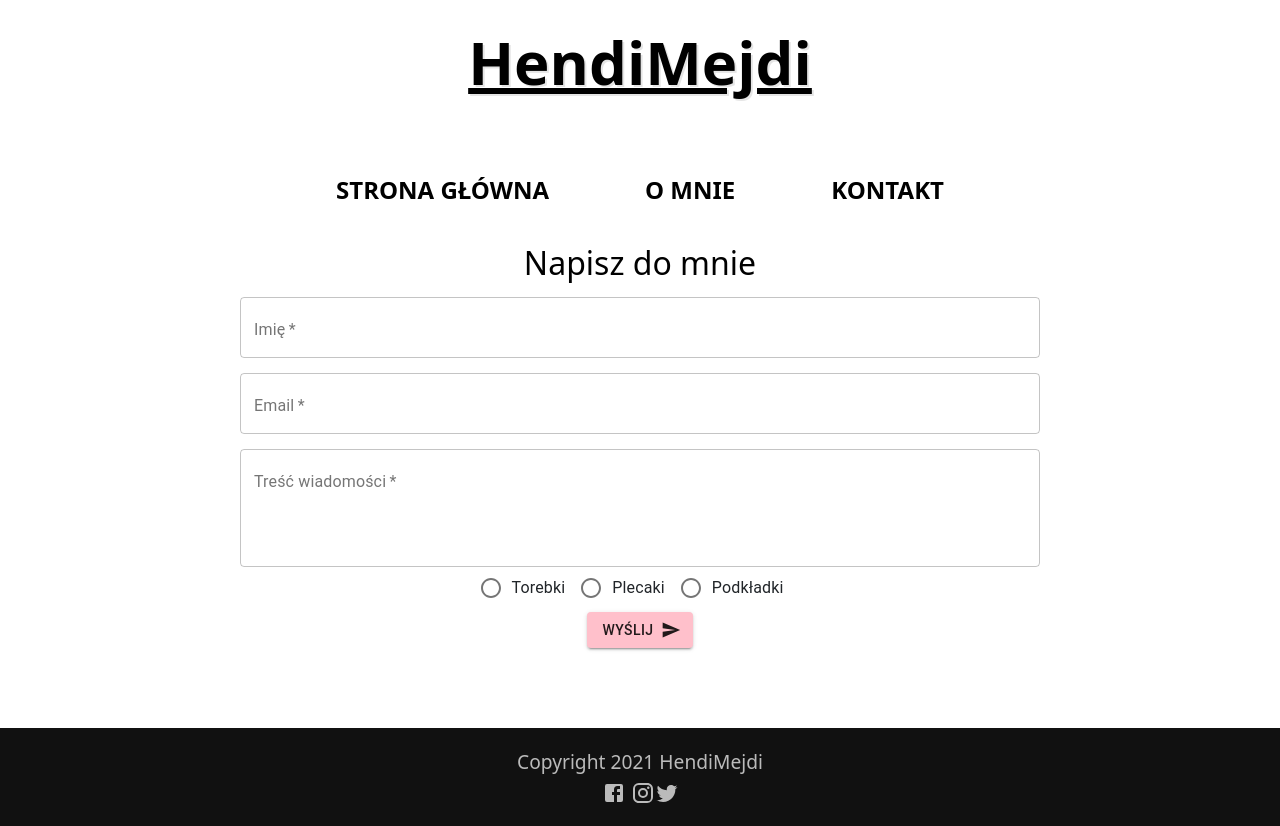
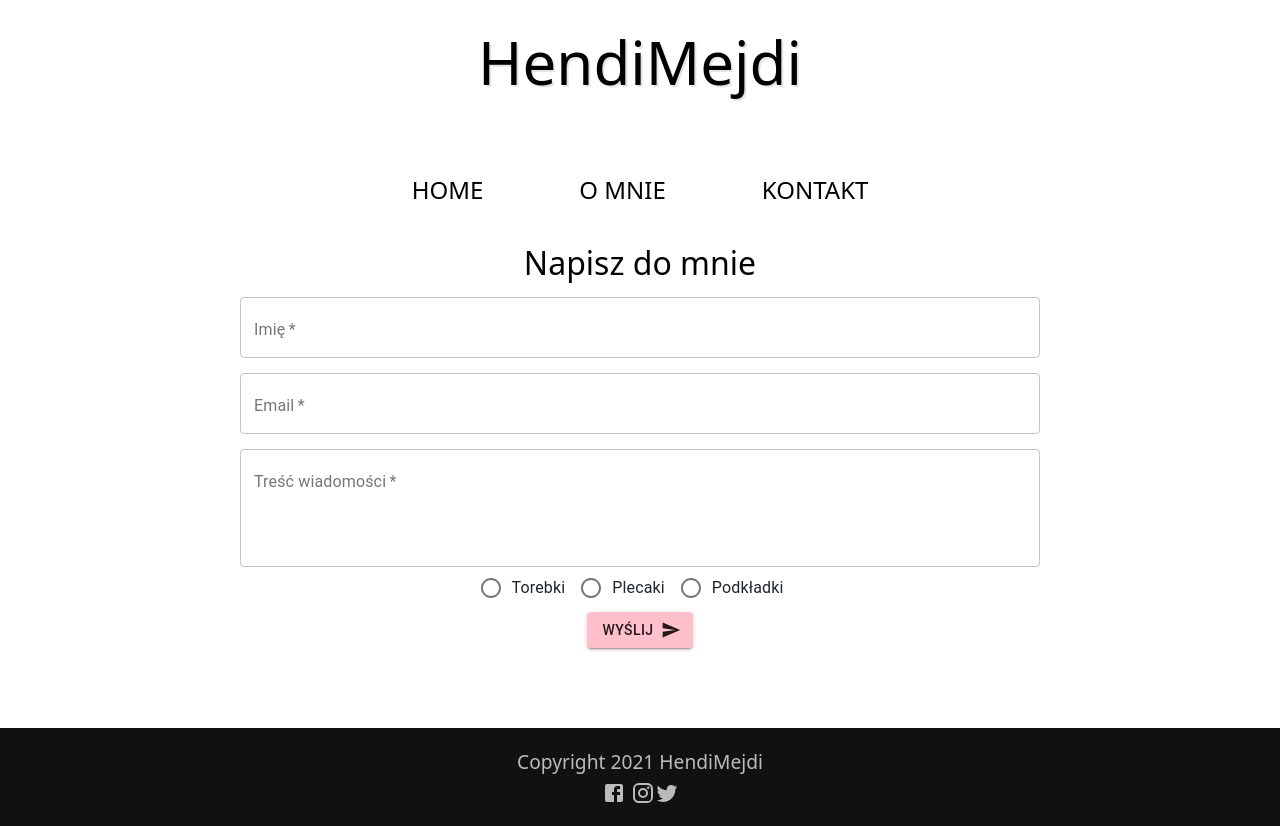
Before and after one commit to Piotr-Zacharski/hendimejdinc, a Next.js app: page /contact in a window 1280 px wide. Built offline with nearby package versions, Linux system fonts and the light colour scheme.

Commit message:
New fonts and layout

```diff
--- a/components/CardTwo.js
+++ b/components/CardTwo.js
@@ -42,11 +42,11 @@ export default function CardTwo({ product }) {
                 </Typography>
               </CardContent>
             </CardActionArea>
-            <CardActions>
+            {/* <CardActions>
               <Button size="small" color="primary">
-              <Link href={'/products/' + slug}><a className="desc">Zobacz więcej</a></Link>
+              <Link href={'/products/' + slug}><a className="desc">Do koszyka</a></Link>
               </Button>
-            </CardActions>
+            </CardActions> */}
           </Card>
   );
 }
--- a/components/Layout.js
+++ b/components/Layout.js
@@ -25,7 +25,7 @@ export default function Layout({ children }) {
                                 <span className="social-tweet"><Link href="/"><TwitterIcon /></Link></span>
                             </footer>
             <style jsx>{`
-            font-family: 'Lato';
+            font-family: 'Poppins';
             .social-fb:hover, .social-inst:hover, .social-tweet:hover {
                 color: lightpink;
                 cursor: pointer;
--- a/components/Nav.js
+++ b/components/Nav.js
@@ -17,7 +17,7 @@ margin: 0 auto;
     justify-content: center;
     position: relative;
     text-transform: uppercase;
-    font-weight: 700;
+    font-weight: 500;
     font-size: 1em;
     background: none;
     border: 0;
@@ -62,18 +62,18 @@ margin: 0 auto;
       }
     }
   }
-  @media (max-width: 1300px) {
-    // border-top: 1px solid lightgray;
-    width: 100%;
-    justify-content: center;
-    font-size: 1.5rem;
-  }
+  // @media (max-width: 1300px) {
+  //   // border-top: 1px solid lightgray;
+  //   width: 100%;
+  //   justify-content: center;
+  //   font-size: 1.5rem;
+  // }
 `;
 
 export default function Nav() {
     return(
         <NavStyles >
-            <Link  exact href="/">Strona Główna</Link>
+            <Link  exact href="/">Home</Link>
             <Link  href="/about">O mnie</Link>
             <Link  href="/contact">Kontakt</Link>
         </NavStyles>
--- a/styles/globals.css
+++ b/styles/globals.css
@@ -1,8 +1,9 @@
-@import url('https://fonts.googleapis.com/css2?family=Lato:ital,wght@0,100;0,300;0,400;0,700;0,900;1,100;1,300;1,400;1,700;1,900&display=swap');
+/* @import url('https://fonts.googleapis.com/css2?family=Lato:ital,wght@0,100;0,300;0,400;0,700;0,900;1,100;1,300;1,400;1,700;1,900&display=swap'); */
+@import url('https://fonts.googleapis.com/css2?family=Poppins:ital,wght@0,100;0,200;0,300;0,400;0,500;0,600;0,700;0,800;0,900;1,100;1,200;1,300;1,400;1,500;1,600;1,700;1,800;1,900&display=swap');
 body {
   background: white;
   margin: 0;
-  font-family: 'Lato';
+  font-family: 'Poppins';
   font-size: 1.5em;
 }
 .layout {
@@ -25,6 +26,7 @@ header {
 }
 header a {
     display: inline;
+    text-decoration: none;
     line-height: 1.3;
     font-size: 2rem;
     font-weight: bold;
@@ -50,12 +52,13 @@ header span {
 }
 header .intro {
   font-size: 1.5em;
-  font-weight: 800;
+  font-weight: 400;
   display: flex;
   align-items: center;
   text-align: center;
   margin: 0 auto;
   justify-content: center;
+  width: 400px;
 }
 footer {
   background: #111;
@@ -100,6 +103,7 @@ footer {
   color: black;
   text-align: center;
   width: 312px;
+  text-transform: none;
 }
 .desc:hover{
   color: hsl(351, 100%, 86%);
```
Also changed, not shown: components/ProductCard.js (deleted, +0 -28 lines).
